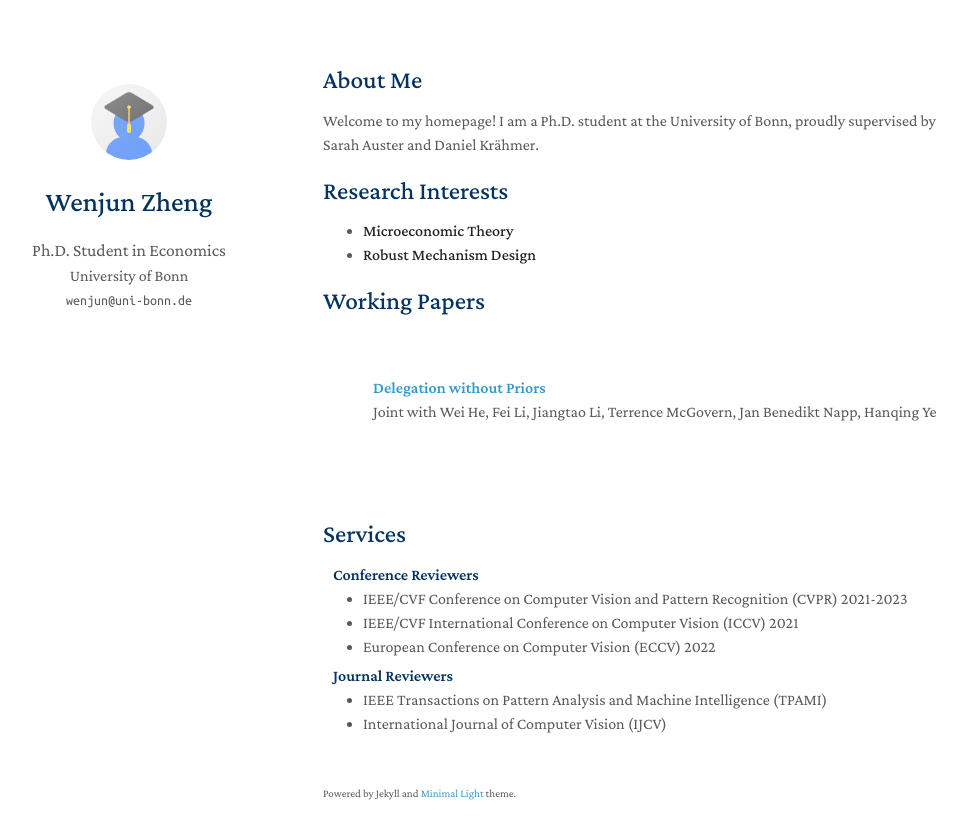
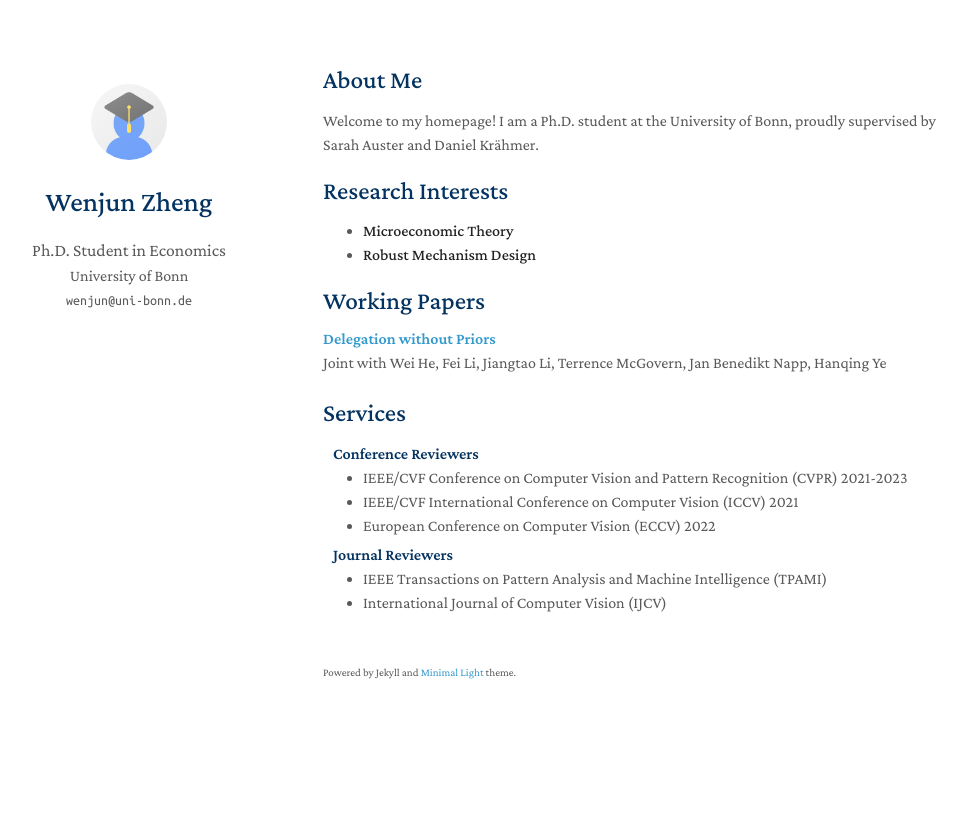
Before and after one commit to enfj-wenjun/enfj-wenjun.github.io, a Jekyll site: the page built from index.md, in a window 1280 px wide. Shown: the top 839 px of the page, without its empty margins (147-1114 px from the left). Built offline with Jekyll 4.4.1, drawn with Linux system fonts in a browser that asks for light colours; a style sheet for code colours, icons or effects is not loaded; our own code applies the rules of GitHub Pages for plain Markdown files.

Commit message:
Update publications.md

```diff
--- a/_includes/publications.md
+++ b/_includes/publications.md
@@ -1,46 +1,43 @@
-<h2 id="publications" style="margin: 2px 0px -15px;">Working Papers</h2>
+<h2 id="publications" style="margin: 2px 0 12px;">Working Papers</h2>
 
-<div class="publications">
-<ol class="bibliography">
+<div class="publications" style="margin-top: 0;">
+<ol class="bibliography" style="margin: 0; padding: 0; list-style: none;">
 
 {% for link in site.data.publications.main %}
 
-<li>
-<div class="pub-row">
-  <div class="col-sm-3 abbr" style="position: relative;padding-right: 15px;padding-left: 15px;">
-    {% if link.image %}
-    <img src="{{ link.image }}" class="teaser img-fluid z-depth-1" style="width=100;height=40%">
-    {% if link.conference_short %}
-    <abbr class="badge">{{ link.conference_short }}</abbr>
+<li style="min-height: 0; margin: 0 0 24px; padding: 0;">
+
+  <div class="title">
+    <a href="{{ link.pdf | relative_url }}">{{ link.title }}</a>
+  </div>
+
+  <div class="author">{{ link.authors }}</div>
+
+  {% if link.conference %}
+  <div class="periodical">
+    <em>{{ link.conference }}</em>
+  </div>
+  {% endif %}
+
+  <div class="links">
+    {% if link.code %}
+    <a href="{{ link.code }}" class="btn btn-sm z-depth-0" role="button" target="_blank" style="font-size:12px;">Code</a>
     {% endif %}
+    {% if link.page %}
+    <a href="{{ link.page }}" class="btn btn-sm z-depth-0" role="button" target="_blank" style="font-size:12px;">Project Page</a>
+    {% endif %}
+    {% if link.bibtex %}
+    <a href="{{ link.bibtex }}" class="btn btn-sm z-depth-0" role="button" target="_blank" style="font-size:12px;">BibTex</a>
+    {% endif %}
+    {% if link.notes %}
+    <strong><i style="color:#e74d3c">{{ link.notes }}</i></strong>
+    {% endif %}
+    {% if link.others %}
+    {{ link.others }}
     {% endif %}
   </div>
-  <div class="col-sm-9" style="position: relative;padding-right: 15px;padding-left: 20px;">
-      <div class="title"><a href="{{ link.pdf | relative_url }}">{{ link.title }}</a></div>
-      <div class="author">{{ link.authors }}</div>
-      <div class="periodical"><em>{{ link.conference }}</em>
-      </div>
-    <div class="links">
-      {% if link.code %}
-      <a href="{{ link.code }}" class="btn btn-sm z-depth-0" role="button" target="_blank" style="font-size:12px;">Code</a>
-      {% endif %}
-      {% if link.page %}
-      <a href="{{ link.page }}" class="btn btn-sm z-depth-0" role="button" target="_blank" style="font-size:12px;">Project Page</a>
-      {% endif %}
-      {% if link.bibtex %}
-      <a href="{{ link.bibtex }}" class="btn btn-sm z-depth-0" role="button" target="_blank" style="font-size:12px;">BibTex</a>
-      {% endif %}
-      {% if link.notes %}
-      <strong> <i style="color:#e74d3c">{{ link.notes }}</i></strong>
-      {% endif %}
-      {% if link.others %}
-      {{ link.others }}
-      {% endif %}
-    </div>
-  </div>
-</div>
+
 </li>
-<br>
 
 {% endfor %}
 
```
